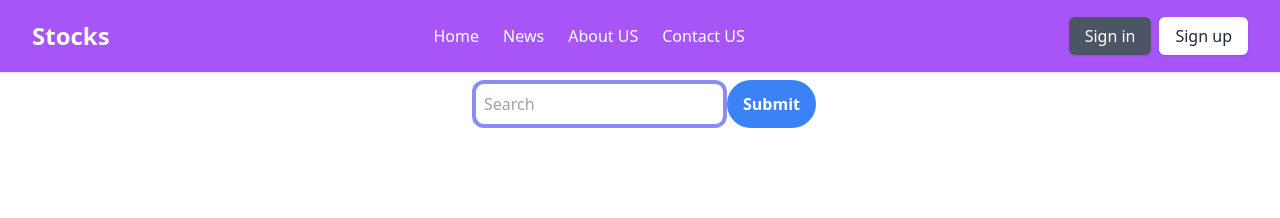
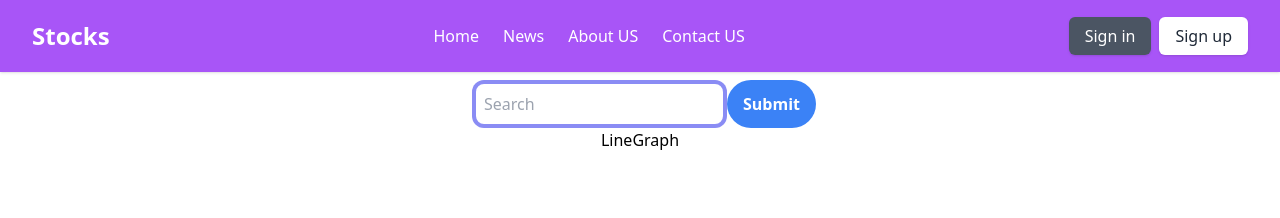
Before and after one commit to imAviSharma/stock, a React (Create React App) app: page / in a window 1280 px wide. Shown: the top 218 px of the page. Built offline with nearby package versions, Linux system fonts and the light colour scheme.

Commit message:
Added chars

```diff
--- a/package.json
+++ b/package.json
@@ -9,6 +9,7 @@
     "axios": "^1.1.3",
     "chart.js": "^3.9.1",
     "react": "^18.2.0",
+    "react-chartjs-2": "^4.3.1",
     "react-dom": "^18.2.0",
     "react-helmet": "^6.1.0",
     "react-router-dom": "^5.3.0",
--- a/src/Pages/Home.js
+++ b/src/Pages/Home.js
@@ -1,5 +1,5 @@
 import React, { useState } from "react";
-
+import LineGraph from "../components/LineGraph";
 function Home() {
   const [data, setData] = useState("");
 
@@ -8,6 +8,7 @@ function Home() {
     console.log(data);
   };
   return (
+    <>
       <div className="flex flex-col justify-center items-center m-2">
         <div className="flex flex-row">
           <div>
@@ -21,7 +22,9 @@ function Home() {
             Submit
           </button>
         </div>
+        <LineGraph />
       </div>
+    </>
   );
 }
 
--- /dev/null
+++ b/src/components/LineGraph.js
@@ -0,0 +1,9 @@
+import React from 'react'
+
+function LineGraph() {
+  return (
+    <div>LineGraph</div>
+  )
+}
+
+export default LineGraph
```
Also changed, not shown: 1 other file (tests, documents, lock files or other folders). Lines whose indentation alone changed are shown as unchanged.
